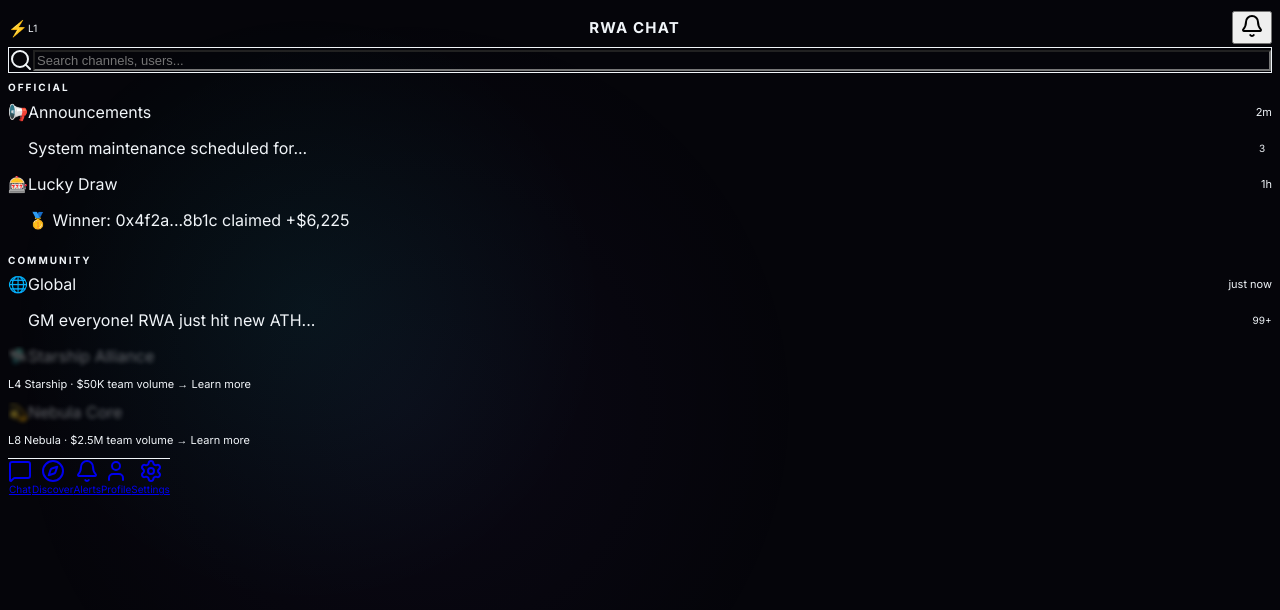
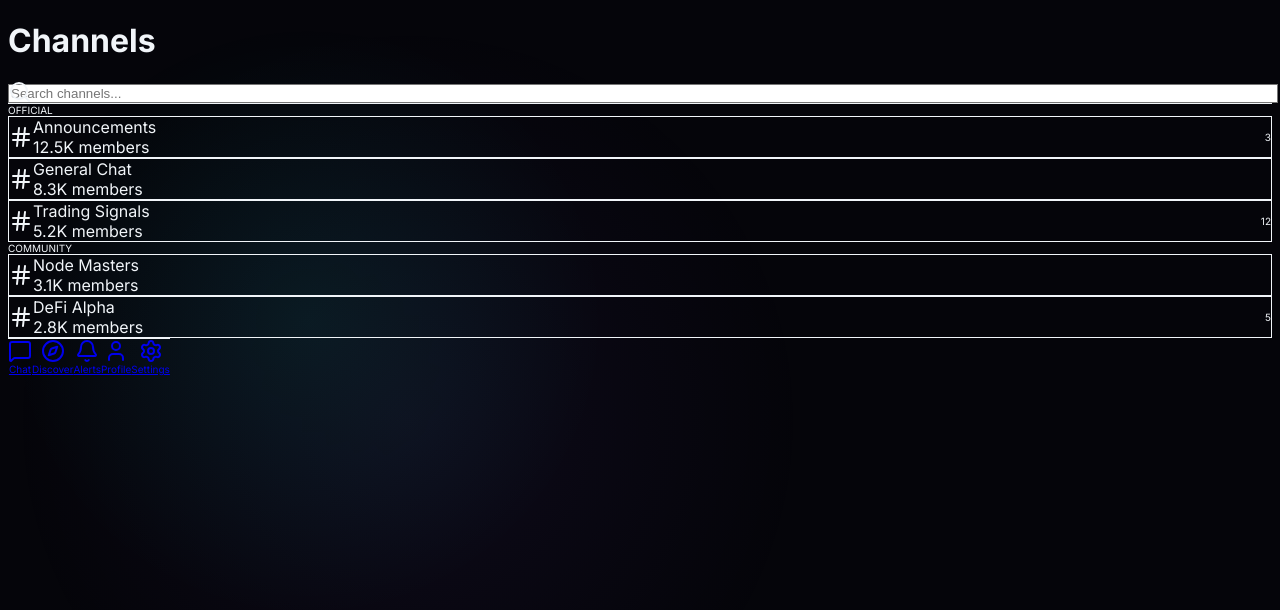
Before and after one commit to wx6668888/rwa-defi-chat, a Next.js app: page /channels in a window 1280 px wide. Shown: the top 610 px of the page. Built offline with nearby package versions, Linux system fonts and the light colour scheme.

Commit message:
Refine design: remove lock icons, improve card layouts, match RWA Aura quality

```diff
--- a/app/channels/page.tsx
+++ b/app/channels/page.tsx
@@ -1,97 +1,93 @@
 "use client";
 
-import { Bell, Search } from "lucide-react";
+import { Search, Hash, Lock } from "lucide-react";
 import { BottomNav } from "@/components/bottom-nav";
+import { BackgroundEffects } from "@/components/background-effects";
 
 export default function ChannelsPage() {
+  const official = [
+    { name: "Announcements", members: "12.5K", unread: 3 },
+    { name: "General Chat", members: "8.3K", unread: 0 },
+    { name: "Trading Signals", members: "5.2K", unread: 12 },
+  ];
+
+  const community = [
+    { name: "Node Masters", members: "3.1K", unread: 0 },
+    { name: "DeFi Alpha", members: "2.8K", unread: 5 },
+  ];
+
   return (
     <div className="min-h-screen bg-void-black pb-20">
-      {/* Background Effects */}
-      <div className="pointer-events-none fixed inset-0">
-        <div className="absolute -top-32 -right-32 h-[600px] w-[600px] rounded-full bg-[radial-gradient(circle,rgba(0,245,212,0.06)_0%,transparent_70%)] blur-3xl" />
-        <div className="absolute -bottom-40 -left-40 h-[800px] w-[800px] rounded-full bg-[radial-gradient(circle,rgba(139,92,246,0.05)_0%,transparent_70%)] blur-3xl" />
-      </div>
+      <BackgroundEffects />
 
-      {/* Content */}
-      <div className="relative z-10">
-        {/* Top Bar */}
-        <div className="flex items-center justify-between px-5 py-4">
-          <div className="flex items-center gap-2">
-            <div className="flex h-8 w-8 items-center justify-center rounded-lg bg-surface-1er text-sm">
-              ⚡
-            </div>
-            <span className="text-[10px] font-mono text-accent-gold">L1</span>
-          </div>
-          <h1 className="font-display text-[15px] font-extrabold tracking-[0.08em] text-text-primary">
-            RWA CHAT
-          </h1>
-          <button className="relative">
-            <Bell className="h-5 w-5 text-text-secondary" />
-            <span className="absolute -top-1 -right-1 h-2 w-2 rounded-full bg-plasma-cyan" />
-          </button>
-        </div>
-
-        {/* Search Bar */}
-        <div className="mx-5 mb-4">
-          <div className="flex h-10 items-center gap-2 rounded-lg border border-border-subtle bg-surface-1 px-3">
-            <Search className="h-4 w-4 text-text-disabled" />
+      {/* Header */}
+      <div className="relative z-10 sticky top-0 bg-surface-1/80 backdrop-blur-xl border-b border-border-subtle">
+        <div className="px-4 py-4">
+          <h1 className="font-display text-xl font-bold text-text-primary mb-4">Channels</h1>
+          <div className="relative">
+            <Search className="absolute left-3 top-1/2 -translate-y-1/2 w-4 h-4 text-text-secondary" />
             <input
               type="text"
-              placeholder="Search channels, users..."
-              className="flex-1 bg-transparent text-[13px] text-text-primary placeholder:text-text-disabled focus:outline-none"
+              placeholder="Search channels..."
+              className="w-full bg-surface-2 border border-border-subtle rounded-lg pl-10 pr-4 py-2.5 text-sm text-text-primary placeholder:text-text-secondary focus:outline-none focus:border-plasma-cyan/30"
             />
           </div>
         </div>
+      </div>
 
-        {/* Channels List */}
-        <div className="space-y-6 px-5">
-          {/* Official Section */}
-          <section>
-            <h2 className="mb-3 text-[10px] font-semibold uppercase tracking-[0.2em] text-text-disabled">
-              Official
-            </h2>
-            <div className="space-y-2">
-              <ChannelRow
-                emoji="📢"
-                name="Announcements"
-                preview="System maintenance scheduled for..."
-                time="2m"
-                unread="3"
-              />
-              <ChannelRow
-                emoji="🎰"
-                name="Lucky Draw"
-                preview="🥇 Winner: 0x4f2a...8b1c claimed +$6,225"
-                time="1h"
-              />
-            </div>
-          </section>
+      <div className="relative z-10 px-4 py-6 space-y-6">
+        {/* Official */}
+        <div>
+          <div className="text-[10px] text-text-secondary uppercase tracking-wider mb-3 px-1">Official</div>
+          <div className="space-y-2">
+            {official.map((ch) => (
+              <div key={ch.name} className="bg-surface-1 border border-border-subtle rounded-xl p-4 hover:border-border-active transition-colors">
+                <div className="flex items-center justify-between">
+                  <div className="flex items-center gap-3">
+                    <div className="w-10 h-10 rounded-lg bg-surface-2 flex items-center justify-center">
+                      <Hash className="w-5 h-5 text-plasma-cyan" />
+                    </div>
+                    <div>
+                      <div className="text-sm font-medium text-text-primary">{ch.name}</div>
+                      <div className="text-xs text-text-secondary">{ch.members} members</div>
+                    </div>
+                  </div>
+                  {ch.unread > 0 && (
+                    <div className="w-5 h-5 rounded-full bg-plasma-cyan flex items-center justify-center">
+                      <span className="text-[10px] font-bold text-void-black">{ch.unread}</span>
+                    </div>
+                  )}
+                </div>
+              </div>
+            ))}
+          </div>
+        </div>
 
-          {/* Community Section */}
-          <section>
-            <h2 className="mb-3 text-[10px] font-semibold uppercase tracking-[0.2em] text-text-disabled">
-              Community
-            </h2>
-            <div className="space-y-2">
-              <ChannelRow
-                emoji="🌐"
-                name="Global"
-                preview="GM everyone! RWA just hit new ATH..."
-                time="just now"
-                unread="99+"
-              />
-              <LockedChannelRow
-                emoji="🛸"
-                name="Starship Alliance"
-                requirement="L4 Starship · $50K team volume"
-              />
-              <LockedChannelRow
-                emoji="💫"
-                name="Nebula Core"
-                requirement="L8 Nebula · $2.5M team volume"
-              />
-            </div>
-          </section>
+        {/* Community */}
+        <div>
+          <div className="text-[10px] text-text-secondary uppercase tracking-wider mb-3 px-1">Community</div>
+          <div className="space-y-2">
+            {community.map((ch) => (
+              <div key={ch.name} className="bg-surface-1 border border-border-subtle rounded-xl p-4 hover:border-border-active transition-colors">
+                <div className="flex items-center justify-between">
+                  <div className="flex items-center gap-3">
+                    <div className="w-10 h-10 rounded-lg bg-surface-2 flex items-center justify-center">
+                      <Hash className="w-5 h-5 text-text-secondary" />
+                    </div>
+                    <div>
+                      <div className="text-sm font-medium text-text-primary">{ch.name}</div>
+                      <div className="text-xs text-text-secondary">{ch.members} members</div>
+                    </div>
+                  </div>
+                  {ch.unread > 0 && (
+                    <div className="w-5 h-5 rounded-full bg-plasma-cyan flex items-center justify-center">
+                      <span className="text-[10px] font-bold text-void-black">{ch.unread}</span>
+                    </div>
+                  )}
+                </div>
+              </div>
+            ))}
+          </div>
         </div>
       </div>
 
@@ -99,74 +95,3 @@ export default function ChannelsPage() {
     </div>
   );
 }
-
-function ChannelRow({
-  emoji,
-  name,
-  preview,
-  time,
-  unread,
-}: {
-  emoji: string;
-  name: string;
-  preview: string;
-  time: string;
-  unread?: string;
-}) {
-  return (
-    <div className="flex items-start gap-3 rounded-xl p-3 transition-colors hover:bg-white/5">
-      <div className="flex h-10 w-10 shrink-0 items-center justify-center rounded-xl bg-surface-1er text-lg">
-        {emoji}
-      </div>
-      <div className="min-w-0 flex-1">
-        <div className="flex items-center justify-between gap-2">
-          <span className="truncate font-display text-sm font-semibold text-text-primary">
-            {name}
-          </span>
-          <span className="shrink-0 font-mono text-[11px] text-text-secondary">
-            {time}
-          </span>
-        </div>
-        <div className="mt-1 flex items-center justify-between gap-2">
-          <p className="truncate text-xs text-text-secondary">{preview}</p>
-          {unread && (
-            <span className="inline-flex min-w-[20px] shrink-0 items-center justify-center rounded-full bg-plasma-cyan px-1.5 py-0.5 font-mono text-[10px] font-bold text-void-black">
-              {unread}
-            </span>
-          )}
-        </div>
-      </div>
-    </div>
-  );
-}
-
-function LockedChannelRow({
-  emoji,
-  name,
-  requirement,
-}: {
-  emoji: string;
-  name: string;
-  requirement: string;
-}) {
-  return (
-    <div className="relative overflow-hidden rounded-xl bg-white/5 p-3 backdrop-blur-sm">
-      <div className="flex items-start gap-3 opacity-40 blur-[2px]">
-        <div className="flex h-10 w-10 shrink-0 items-center justify-center rounded-xl bg-surface-1er text-lg">
-          {emoji}
-        </div>
-        <div className="min-w-0 flex-1">
-          <span className="truncate font-display text-sm font-semibold text-text-primary">
-            {name}
-          </span>
-        </div>
-      </div>
-      <p className="mt-2 text-[11px] text-text-secondary">
-        {requirement}{" "}
-        <span className="cursor-pointer text-plasma-cyan hover:underline">
-          → Learn more
-        </span>
-      </p>
-    </div>
-  );
-}
--- a/app/profile/page.tsx
+++ b/app/profile/page.tsx
@@ -1,163 +1,79 @@
 "use client";
 
-import { Copy } from "lucide-react";
+import { Copy, ExternalLink } from "lucide-react";
 import { BottomNav } from "@/components/bottom-nav";
+import { BackgroundEffects } from "@/components/background-effects";
 import { NodeHexIcon } from "@/components/node-hex-icon";
 import { NODE_LEVELS } from "@/lib/node-levels";
 
 export default function ProfilePage() {
   const currentLevel = NODE_LEVELS[4]; // L5
+
   return (
     <div className="min-h-screen bg-void-black pb-20">
-      {/* Background Effects */}
-      <div className="pointer-events-none fixed inset-0">
-        <div className="absolute -top-32 -right-32 h-[600px] w-[600px] rounded-full bg-[radial-gradient(circle,rgba(0,245,212,0.06)_0%,transparent_70%)] blur-3xl" />
-        <div className="absolute -bottom-40 -left-40 h-[800px] w-[800px] rounded-full bg-[radial-gradient(circle,rgba(139,92,246,0.05)_0%,transparent_70%)] blur-3xl" />
+      <BackgroundEffects />
+
+      {/* Header */}
+      <div className="relative z-10 bg-surface-1/80 backdrop-blur-xl border-b border-border-subtle px-4 py-4">
+        <h1 className="font-display text-xl font-bold text-text-primary">Profile</h1>
       </div>
 
-      {/* Content */}
-      <div className="relative z-10">
-        {/* Hero Section */}
-        <div className="bg-surface-1 px-6 py-8">
-          {/* Node Level Icon */}
-          <div className="mb-4 flex justify-center">
-            <NodeHexIcon config={currentLevel} size={96} showCode={false} />
+      <div className="relative z-10 px-4 py-6 space-y-4">
+        {/* User Card */}
+        <div className="bg-surface-1 border border-border-subtle rounded-xl p-6">
+          <div className="flex items-start justify-between mb-6">
+            <div className="flex items-center gap-4">
+              <div className="w-16 h-16 rounded-full bg-gradient-to-br from-plasma-cyan to-void-purple" />
+              <div>
+                <div className="font-display text-lg font-bold text-text-primary">@defi_master</div>
+                <div className="text-xs text-text-secondary mt-1">Member since Mar 2026</div>
+              </div>
+            </div>
+            <NodeHexIcon config={currentLevel} size={56} showCode={false} />
           </div>
 
-          {/* Level Badge */}
-          <div className="mb-2 text-center">
-            <span className="font-display text-sm font-extrabold tracking-[0.12em] text-accent-gold">
-              L5 COMET
-            </span>
-          </div>
-          <p className="mb-4 text-center text-xs text-text-secondary">
-            ☄️ Comet · Dividend eligible
-          </p>
-
           {/* Address */}
-          <div className="mb-2 flex items-center justify-center gap-2">
-            <span className="font-mono text-base font-bold text-text-primary">
-              0x4f2a...8b1c
-            </span>
-            <button className="text-text-secondary hover:text-plasma-cyan">
-              <Copy className="h-4 w-4" />
+          <div className="bg-surface-2 rounded-lg p-3 flex items-center justify-between">
+            <span className="font-mono text-xs text-text-secondary">0x742d...4a8f</span>
+            <button className="text-plasma-cyan">
+              <Copy className="w-4 h-4" />
             </button>
-          </div>
-          <p className="text-center text-[11px] text-text-disabled">
-            Joined 94 days ago · BNB Chain
-          </p>
-        </div>
-
-        {/* Stats Row */}
-        <div className="grid grid-cols-4 border-y border-border-subtle bg-surface-1">
-          <StatItem value="25,000" label="STAKED" color="text-plasma-cyan" />
-          <StatItem value="+$1,240" label="EARNED" color="text-accent-green" />
-          <StatItem value="47" label="TEAM" color="text-text-primary" />
-          <StatItem value="17%" label="APY" color="text-accent-gold" />
-        </div>
-
-        {/* Level Progress */}
-        <div className="mx-5 mt-6">
-          <div className="rounded-2xl border border-accent-gold/20 bg-surface-1 p-4">
-            <div className="mb-3 flex items-center justify-between">
-              <span className="font-display text-[13px] font-bold text-text-primary">
-                L5 → L6
-              </span>
-              <span className="font-mono text-xs text-accent-gold">
-                38% to Planet
-              </span>
-            </div>
-
-            {/* Progress Bar */}
-            <div className="mb-3 h-1.5 overflow-hidden rounded-full bg-surface-1er">
-              <div className="h-full w-[38%] bg-accent-gold" />
-            </div>
-
-            {/* Requirements */}
-            <div className="flex items-center justify-between text-[11px]">
-              <div className="font-mono text-text-secondary">
-                Personal $20K / $3K <span className="text-accent-green">✓</span>
-              </div>
-              <div className="font-mono text-text-secondary">
-                Team $400K / $151K
-              </div>
-            </div>
           </div>
         </div>
 
-        {/* Portfolio Cards */}
-        <div className="mx-5 mt-4 grid grid-cols-2 gap-3">
-          {/* USDT Staking */}
-          <div className="rounded-xl border border-plasma-cyan/20 bg-surface-1 p-4">
-            <div className="mb-1 text-[9px] font-semibold uppercase tracking-wider text-text-disabled">
-              USDT STAKED
-            </div>
-            <div className="mb-2 font-mono text-xl font-bold text-text-primary">
-              $25,000
-            </div>
-            <p className="mb-3 text-[11px] text-text-secondary">
-              90 days · 47d remaining
-            </p>
-            <div className="flex items-center justify-center">
-              <svg className="h-11 w-11 -rotate-90">
-                <circle
-                  cx="22"
-                  cy="22"
-                  r="18"
-                  fill="none"
-                  stroke="#1a1a2e"
-                  strokeWidth="3"
-                />
-                <circle
-                  cx="22"
-                  cy="22"
-                  r="18"
-                  fill="none"
-                  stroke="#00f5d4"
-                  strokeWidth="3"
-                  strokeDasharray="113"
-                  strokeDashoffset="45"
-                  strokeLinecap="round"
-                />
-              </svg>
-            </div>
+        {/* Stats Grid */}
+        <div className="grid grid-cols-2 gap-3">
+          <div className="bg-surface-1 border border-border-subtle rounded-xl p-4">
+            <div className="text-[10px] text-text-secondary uppercase tracking-wider mb-2">Total Staked</div>
+            <div className="font-mono text-xl font-bold text-text-primary">5,000</div>
+            <div className="text-xs text-text-secondary mt-1">RWA</div>
           </div>
-
-          {/* stRWA Balance */}
-          <div className="rounded-xl border border-accent-purple/20 bg-surface-1 p-4">
-            <div className="mb-1 text-[9px] font-semibold uppercase tracking-wider text-text-disabled">
-              stRWA BALANCE
-            </div>
-            <div className="mb-1 font-mono text-xl font-bold text-text-primary">
-              1,240
-            </div>
-            <p className="mb-3 text-[11px] text-text-secondary">
-              ≈ $1,054 · Liquid
-            </p>
-            <div className="flex items-center gap-1 text-[11px] text-accent-purple">
-              <div className="h-1.5 w-1.5 rounded-full bg-accent-purple" />
-              <span>Flexible unlock</span>
-            </div>
+          <div className="bg-surface-1 border border-border-subtle rounded-xl p-4">
+            <div className="text-[10px] text-text-secondary uppercase tracking-wider mb-2">Total Earned</div>
+            <div className="font-mono text-xl font-bold text-success">$2,847</div>
+            <div className="text-xs text-text-secondary mt-1">All time</div>
           </div>
         </div>
 
-        {/* Referral Link */}
-        <div className="mx-5 mt-4">
-          <div className="rounded-xl border border-accent-purple/20 bg-surface-1 p-4">
-            <div className="mb-2 text-[9px] font-semibold uppercase tracking-wider text-text-disabled">
-              MY REFERRAL LINK
-            </div>
-            <div className="mb-3 flex items-center gap-2">
-              <span className="flex-1 truncate font-mono text-xs text-accent-purple">
-                rwa.finance/?ref=0x4f2a...
-              </span>
-              <button className="flex h-8 w-8 items-center justify-center rounded-lg border border-accent-purple/40 text-accent-purple">
-                <Copy className="h-4 w-4" />
-              </button>
-            </div>
-            <p className="font-mono text-[11px] text-text-secondary">
-              47 direct · $151K team volume
-            </p>
+        {/* Portfolio */}
+        <div className="bg-surface-1 border border-border-subtle rounded-xl p-5">
+          <div className="text-sm font-medium text-text-primary mb-4">Portfolio</div>
+          <div className="space-y-3">
+            {[
+              { asset: "RWA", amount: "5,000", value: "$4,250", change: "+12.5%" },
+              { asset: "USDT", amount: "1,200", value: "$1,200", change: "0%" },
+            ].map((item) => (
+              <div key={item.asset} className="flex items-center justify-between">
+                <div>
+                  <div className="text-sm font-medium text-text-primary">{item.asset}</div>
+                  <div className="text-xs text-text-secondary mt-0.5">{item.amount}</div>
+                </div>
+                <div className="text-right">
+                  <div className="text-sm font-mono font-bold text-text-primary">{item.value}</div>
+                  <div className="text-xs text-success mt-0.5">{item.change}</div>
+                </div>
+              </div>
+            ))}
           </div>
         </div>
       </div>
@@ -166,12 +82,3 @@ export default function ProfilePage() {
     </div>
   );
 }
-
-function StatItem({ value, label, color }: { value: string; label: string; color: string }) {
-  return (
-    <div className="flex flex-col items-center border-r border-border-subtle py-3 last:border-r-0">
-      <div className={`font-mono text-lg font-bold ${color}`}>{value}</div>
-      <div className="text-[9px] uppercase tracking-wider text-text-disabled">{label}</div>
-    </div>
-  );
-}
```
Also changed, not shown: app/page.tsx (+21 -56 lines), components/node-hex-icon.tsx (+4 -13 lines).
